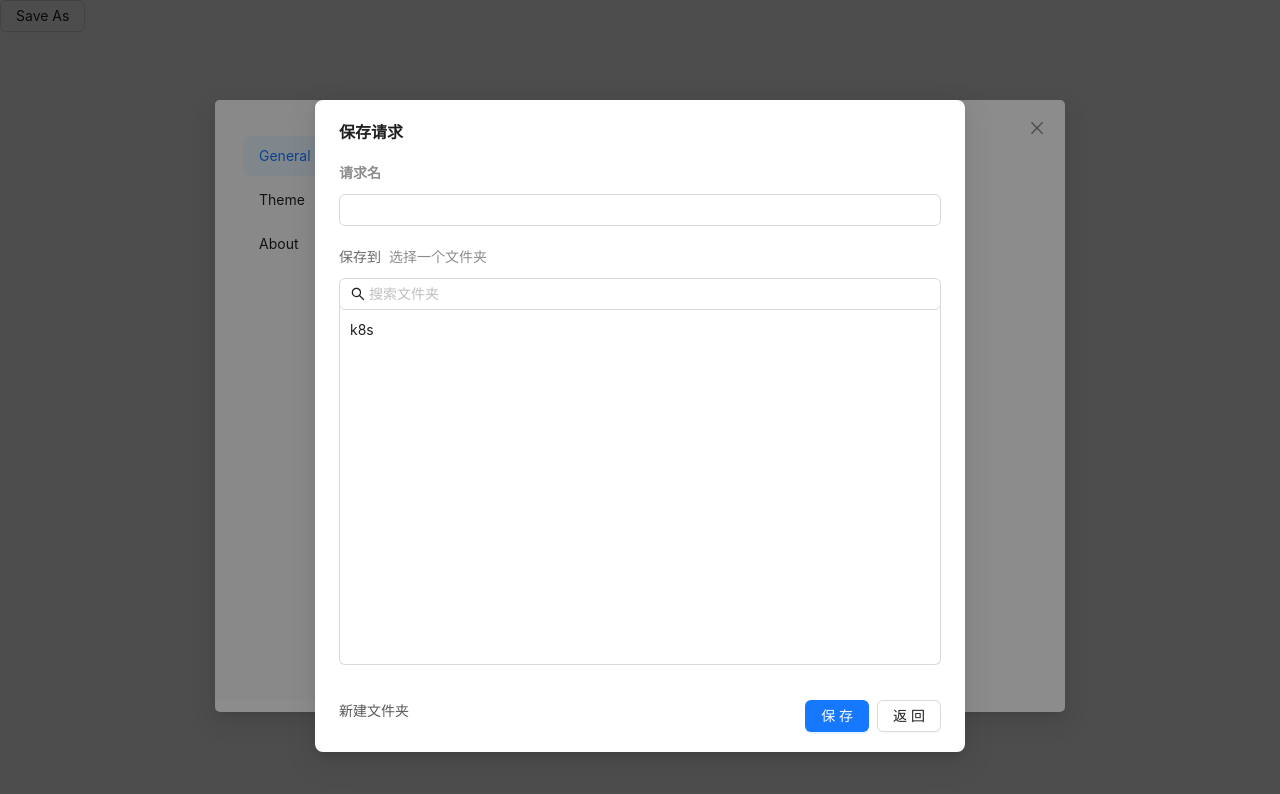
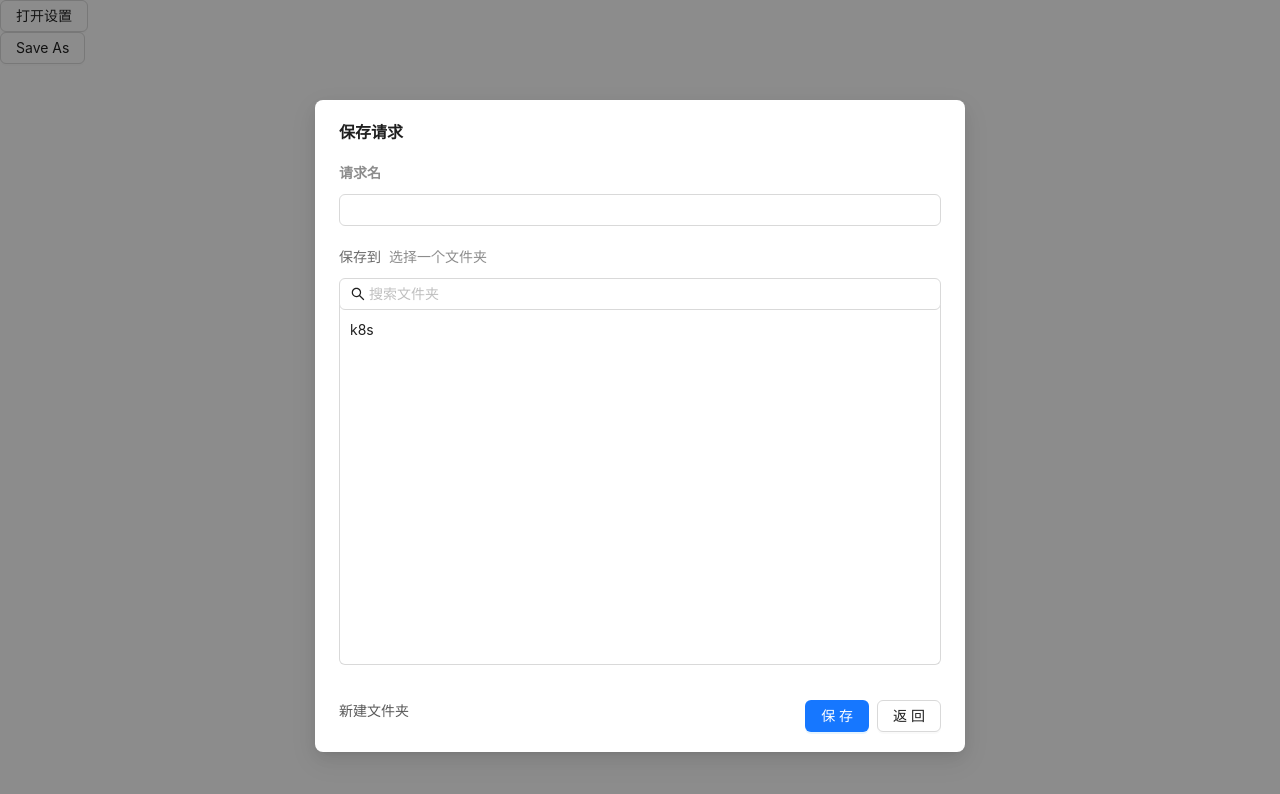
Before and after one commit to zhangtao25/arex-remocollab, a React (Vite) app: page /#/modal/request/save in a window 1280 px wide. Shown: the top 794 px of the page. Built offline with nearby package versions, Linux system fonts and the light colour scheme.

Commit message:
feat: update

```diff
--- a/src/App.tsx
+++ b/src/App.tsx
@@ -1,6 +1,6 @@
 // import SaveRequestModal from './libs/modal/request/save.tsx';
 // import SaveRequestModalPage from "./pages/modal/request/save.tsx";
-import {ConfigProvider, RadioChangeEvent} from 'antd';
+import {Button, ConfigProvider, RadioChangeEvent} from 'antd';
 // import { ConfigProvider } from 'antd';
 import enUS from 'antd/locale/en_US';
 import zhCN from 'antd/locale/zh_CN';
@@ -9,7 +9,7 @@ import { useNavigate, useRoutes } from 'react-router-dom';
 
 import routes from '~react-pages';
 
-import Index from './components/Settings';
+import Settings from './components/Settings';
 import type { Locale } from 'antd/es/locale';
 function traverseTree(tree: any, currentPath = '', paths: any = []) {
   if (tree instanceof Array) {
@@ -39,11 +39,18 @@ const App = () => {
     // const localeValue = e.target.value;
     setLocal(value);
   };
+  const [open,setOpen] = useState(false);
+  function onClose() {
+    setOpen(false);
+  }
   return (
     <div>
       <ConfigProvider locale={locale}>
         <div style={{ padding: 0, minHeight: 360 }}>
-          <Index />
+          <Button onClick={()=>{
+            setOpen(true)
+          }}>打开设置</Button>
+          <Settings open={open} onClose={onClose} />
           <div>
             {traverseTree(routes).map((i: any, key: any) => {
               return (
--- a/src/components/Settings/index.tsx
+++ b/src/components/Settings/index.tsx
@@ -6,12 +6,13 @@ import t1 from '../../assets/imgs/t1.svg';
 import ThemeSettings from './Theme.tsx';
 import GeneralSettings from "./General.tsx";
 
-const Settings = () => {
+const Settings = ({open,onClose}) => {
   const [selectedKey, setSelectedKey] = useState('General');
   return (
     <Modal
+      onCancel={onClose}
       width={850}
-      open={true}
+      open={open}
       footer={false}
       css={css`
         .ant-modal-content {
```
Also changed, not shown: src/libs/ArexConfigProvider.tsx (added, +29 -0 lines).
